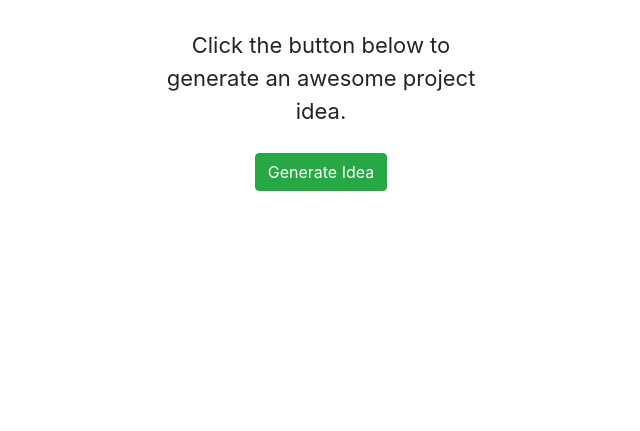
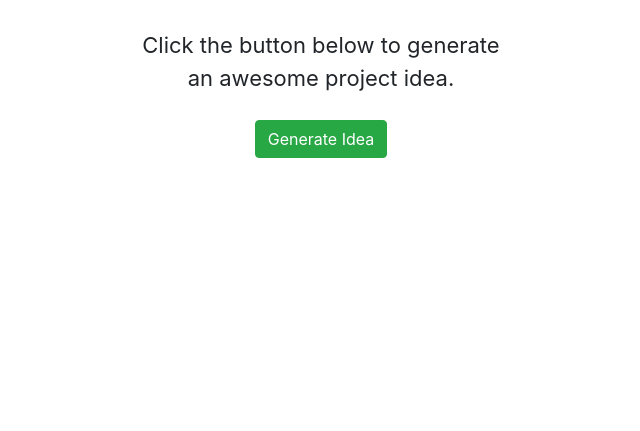
Before and after one commit to dkter/hack_ideas, a Flask app: template templates/homepage.html in a window 1280 px wide. Shown: the part 246-677 px from the top of the page, without its empty margins (319-959 px from the left). Run offline with Flask 2, Linux system fonts and the light colour scheme; the template is opened without the code that fills it, so the values that code supplies are empty; parts of the project's set-up code (start-up, migrations or seed data) failed here and were passed over; some libraries are stand-ins or nearby versions.

Commit message:
even more style improvements wow

```diff
--- a/templates/homepage.html
+++ b/templates/homepage.html
@@ -121,6 +121,19 @@
             width: 100%;
             margin-top: -150px;
         }
+
+
+        #title_div {
+            text-align: center;
+            font-size: 28px;
+            width: 100%;
+        }
+
+        #description_div {
+            text-align: center;
+            font-size: 20px;
+            width: 100%;
+        }
     </style>
 </head>
 <body>
@@ -132,15 +145,13 @@
                 <img id="logo" src="https://cdn.pixabay.com/photo/2017/11/15/21/01/anatomy-2952567_960_720.png" style="width: auto;height: 125px;"/>
             </div>
             <div id="border_div">
-                <div class="col-sm-12 row">
-                    <div id="title_div" class="col-sm-12" style="text-align: center; font-size: 28px"></div>
-                </div>
-                <div id="description_div" class="col-sm-12" style="text-align: center; font-size: 20px"></div>
+                <div id="title_div"></div>
+                <div id="description_div"></div>
             </div>
-            <div id="default_text_div" class="col-sm-12" style="text-align: center;font-size: 22px">
-            Click the button below to generate an awesome project idea.
+            <div id="default_text_div" style="width: 100%; text-align: center;font-size: 22px">
+                Click the button below to generate an awesome project idea.
             </div>
-            <div class="col-sm-12" style="text-align: center; margin-top: 25px">
+            <div style="width: 100%; text-align: center; margin-top: 25px">
                 <button id="generate_button" class="btn btn-success">Generate Idea</button>
             </div>
         </div>
```
